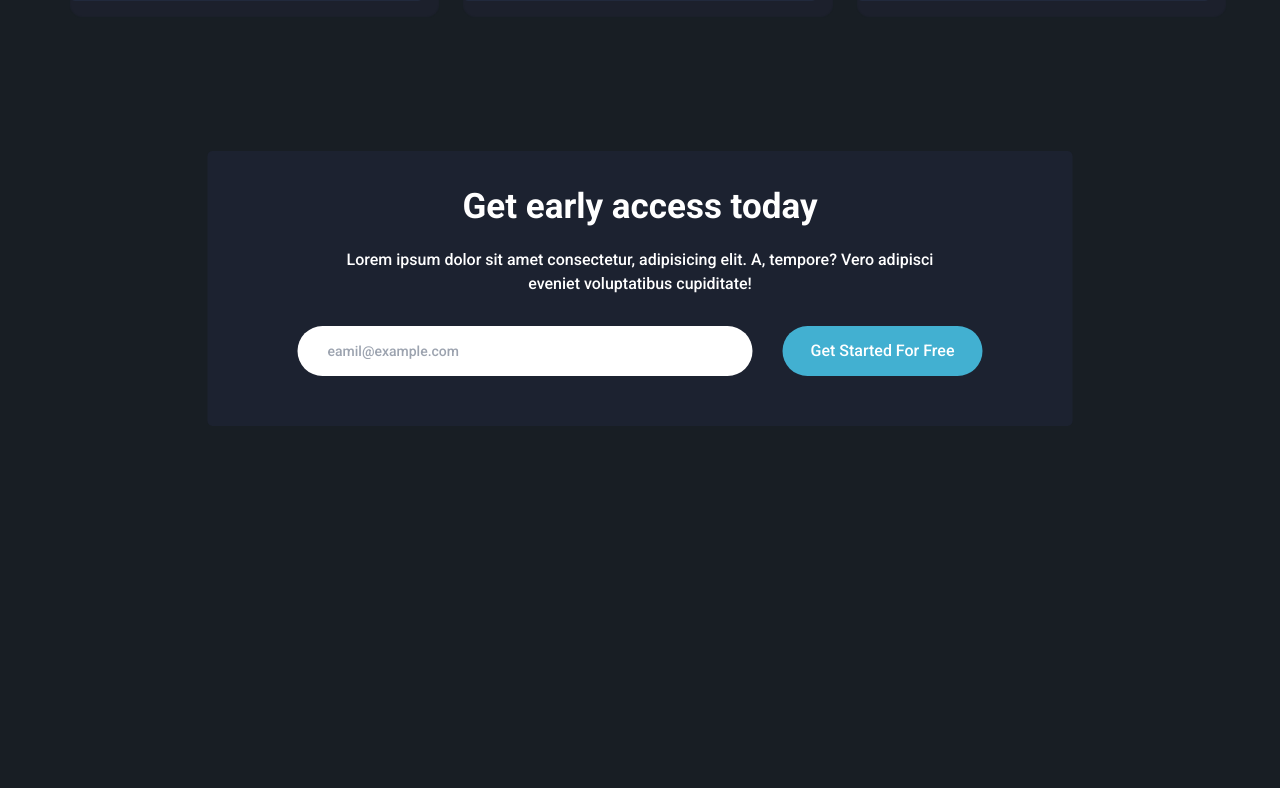
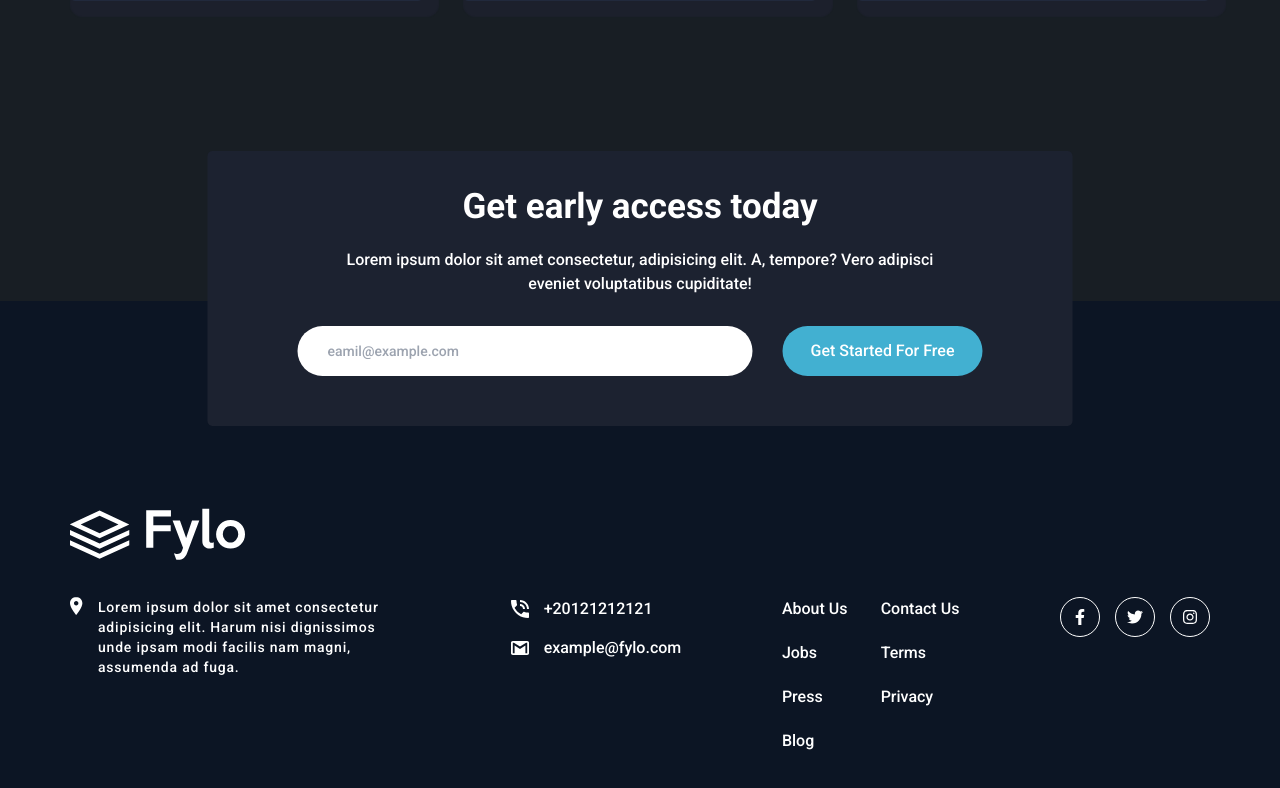
Before and after one commit to ahmedya3ser8/Tailwind_Website, a React (Vite) app: page / in a window 1280 px wide. Shown: the part 2694-3482 px from the top of the page. Before the commit the page ends 3120 px from the top, so only its background shows below. Built offline with nearby package versions, Linux system fonts and the light colour scheme.

Commit message:
End The Website

```diff
--- a/package.json
+++ b/package.json
@@ -11,7 +11,8 @@
   },
   "dependencies": {
     "react": "^18.2.0",
-    "react-dom": "^18.2.0"
+    "react-dom": "^18.2.0",
+    "react-icons": "^4.11.0"
   },
   "devDependencies": {
     "@types/react": "^18.2.15",
--- a/src/App.jsx
+++ b/src/App.jsx
@@ -1,7 +1,7 @@
 import './App.css'
 import Header from './components/Header';
 import Home from './pages/Home';
-// import Footer from './components/Footer';
+import Footer from './components/Footer';
 
 function App() {
 
@@ -9,7 +9,7 @@ function App() {
     <>
       <Header />
       <Home />
-      {/* <Footer /> */}
+      <Footer />
     </>
   )
 }
--- a/src/components/Footer.jsx
+++ b/src/components/Footer.jsx
@@ -1,7 +1,97 @@
+import { useState } from "react";
+import { FaFacebookF, FaTwitter, FaInstagram } from "react-icons/fa";
+
 
 function Footer() {
+  const [contact, setContact] = useState([
+    { icon: "icon-phone.svg", text: "+20121212121" },
+    { icon: "icon-email.svg", text: "example@fylo.com" },
+  ]);
+  const [links, setLinks] = useState([
+    "About Us",
+    "Contact Us",
+    "Jobs",
+    "Terms",
+    "Press",
+    "Privacy",
+    "Blog",
+  ]);
+  const [socialIcons, setSocialIcons] = useState([
+    "facebook",
+    "twitter",
+    "instagram",
+  ]);
+
   return (
-    <div>Footer</div>
+    <section className="bg-[#0c1524] pt-[320px] md:pt-[200px] pb-[100px] text-white ">
+    <div className="container">
+      <a href="/" className="block w-fit">
+        <img
+          src="/src/assets/images/logo.svg"
+          alt="logo-img"
+          className="w-[175px] h-[66px] object-contain"
+        />
+      </a>
+      <div className="flex justify-between flex-wrap flex-col md:flex-row gap-[30px] mt-[30px]">
+        <div className="flex items-start gap-[15px] w-[340px] max-w-full">
+          <img
+            src="/src/assets/images/icon-location.svg"
+            alt="location-img"
+            className="w-[18px] h-[18px] object-contain"
+          />
+          <p className=" font-normal text-sm tracking-[0.8px] ">
+            Lorem ipsum dolor sit amet consectetur adipisicing elit. Harum
+            nisi dignissimos unde ipsam modi facilis nam magni, assumenda ad
+            fuga.
+          </p>
+        </div>
+        <div>
+          {contact.map((item) => (
+            <div
+              key={item.text}
+              className="flex items-center gap-[15px] mb-[15px] last-of-type:mb-0"
+            >
+              <img
+                src={`/src/assets/images/${item.icon}`}
+                alt="icon"
+                className="w-[18px] h-[18px] object-contain"
+              />
+              <p>{item.text}</p>
+            </div>
+          ))}
+        </div>
+        <ul className="grid grid-cols-1 md:grid-cols-2 gap-[20px]">
+          {links.map((item) => (
+            <li key={item}>
+              <a
+                href={item.toLowerCase()}
+                className=" hover:text-primary transition-all duration-200 text-base"
+              >
+                {item}
+              </a>
+            </li>
+          ))}
+        </ul>
+        <ul className="flex gap-[15px] w-full justify-center md:w-auto">
+          {socialIcons.map((item) => (
+            <li key={item}>
+              <a href={item} className="group">
+                <div className="w-[40px] h-[40px] flex justify-center items-center border border-white rounded-[50%]">
+                  {item === "facebook" ? (
+                    <FaFacebookF className="  group-hover:text-primary transition-all duration-200" />
+                  ) : item === "twitter" ? (
+                    <FaTwitter className="  group-hover:text-primary transition-all duration-200" />
+                  ) : (
+                    <FaInstagram className="  group-hover:text-primary transition-all duration-200" />
+                  )}
+                </div>
+              </a>
+            </li>
+          ))}
+        </ul>
+      </div>
+    </div>
+  </section>
   )
 }
 
```
Also changed, not shown: 1 other file (tests, documents, lock files or other folders).
